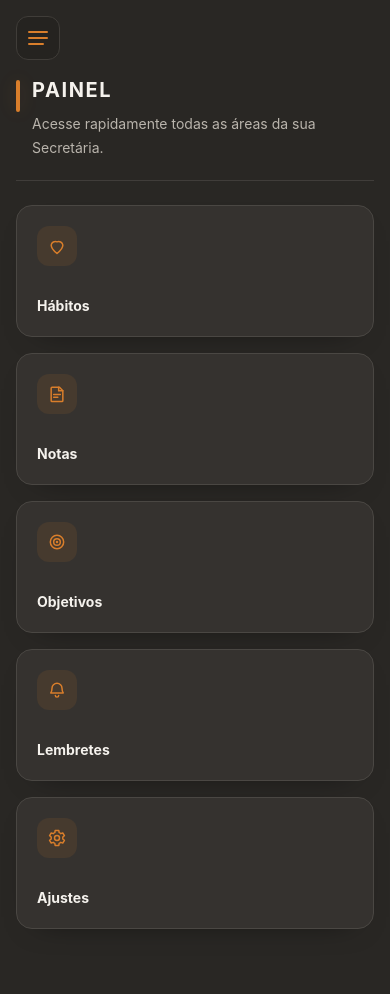
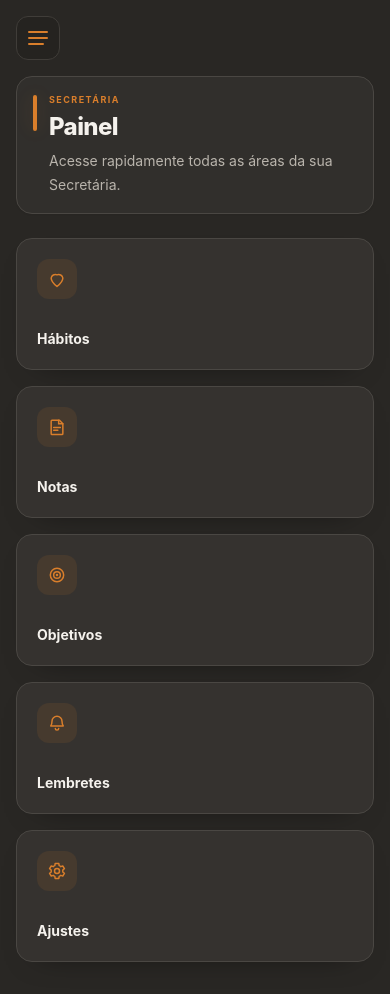
Before and after one commit to gebarbosaa/this_jarvis, a Next.js app: page /mais in a window 390 px wide. Before the commit the page ends 961 px from the top, so only its background shows below. Built offline with nearby package versions, Linux system fonts and the light colour scheme.

Commit message:
Ajustar layout responsivo da Secretária

```diff
--- a/src/components/ui/PageHeader.tsx
+++ b/src/components/ui/PageHeader.tsx
@@ -1,11 +1,12 @@
 export function PageHeader({ title, subtitle }: { title: string; subtitle?: string }) {
   return (
-    <header className="mb-6 border-b border-border/70 pb-5">
+    <header className="mb-6 rounded-2xl border border-border bg-surface/70 px-4 py-4 shadow-sm sm:px-5 sm:py-5 lg:px-6">
       <div className="flex min-w-0 items-start gap-3">
-        <span className="mt-1 h-8 w-1 shrink-0 rounded-full bg-primary shadow-[0_0_18px_rgba(217,126,43,.2)]" />
+        <span className="mt-0.5 h-9 w-1 shrink-0 rounded-full bg-primary shadow-[0_0_18px_rgba(217,126,43,.2)]" />
         <div className="min-w-0">
-          <h1 className="label-caps break-words text-xl font-extrabold tracking-tight text-ink sm:text-2xl lg:text-[28px]">{title}</h1>
-          {subtitle && <p className="mt-2 max-w-2xl text-sm leading-6 text-ink-soft sm:text-[15px]">{subtitle}</p>}
+          <p className="mb-1 text-[9px] font-bold tracking-[0.16em] text-primary">SECRETÁRIA</p>
+          <h1 className="break-words text-2xl font-extrabold tracking-tight text-ink sm:text-3xl lg:text-[30px]">{title}</h1>
+          {subtitle && <p className="mt-1.5 max-w-3xl text-sm leading-6 text-ink-soft sm:text-[15px]">{subtitle}</p>}
         </div>
       </div>
     </header>
```
